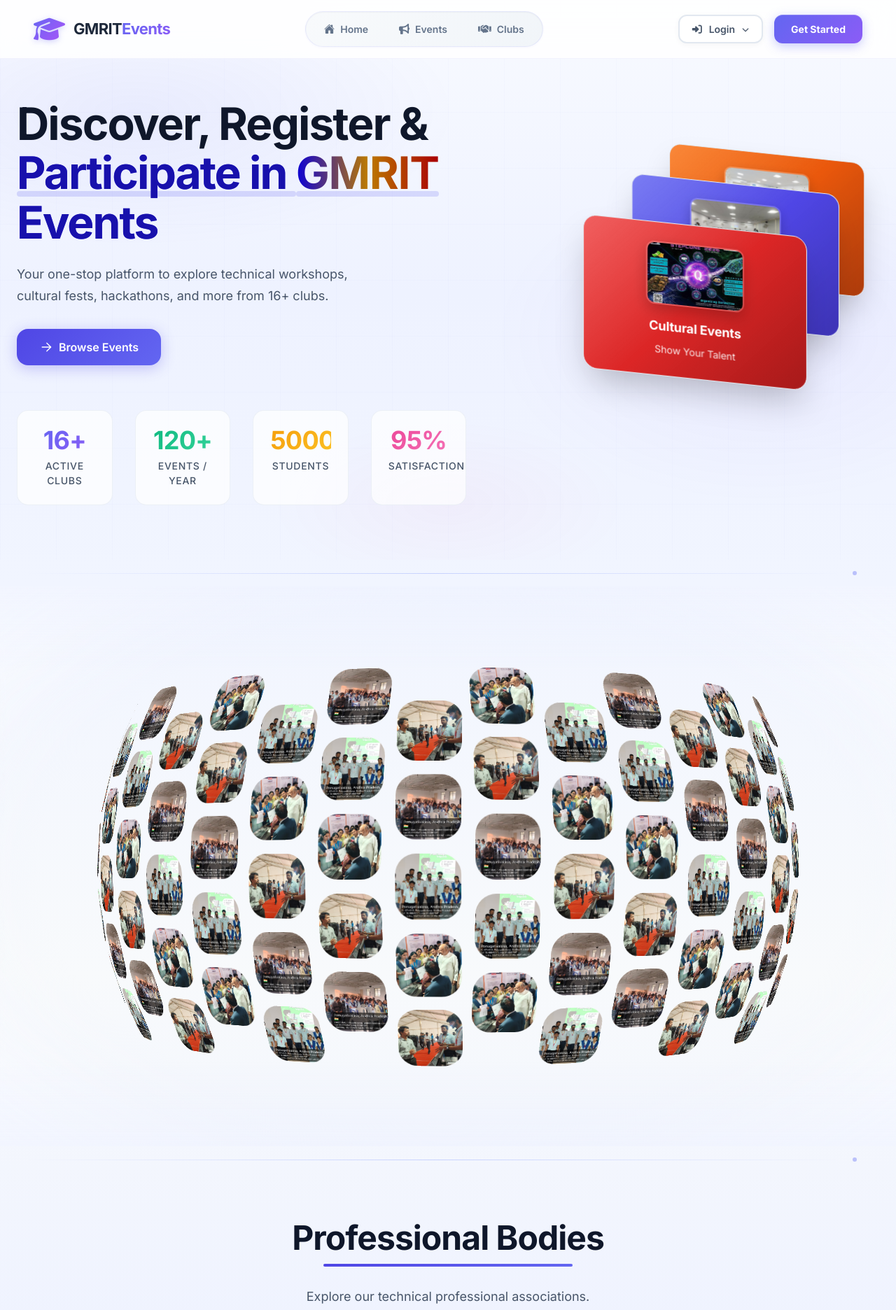
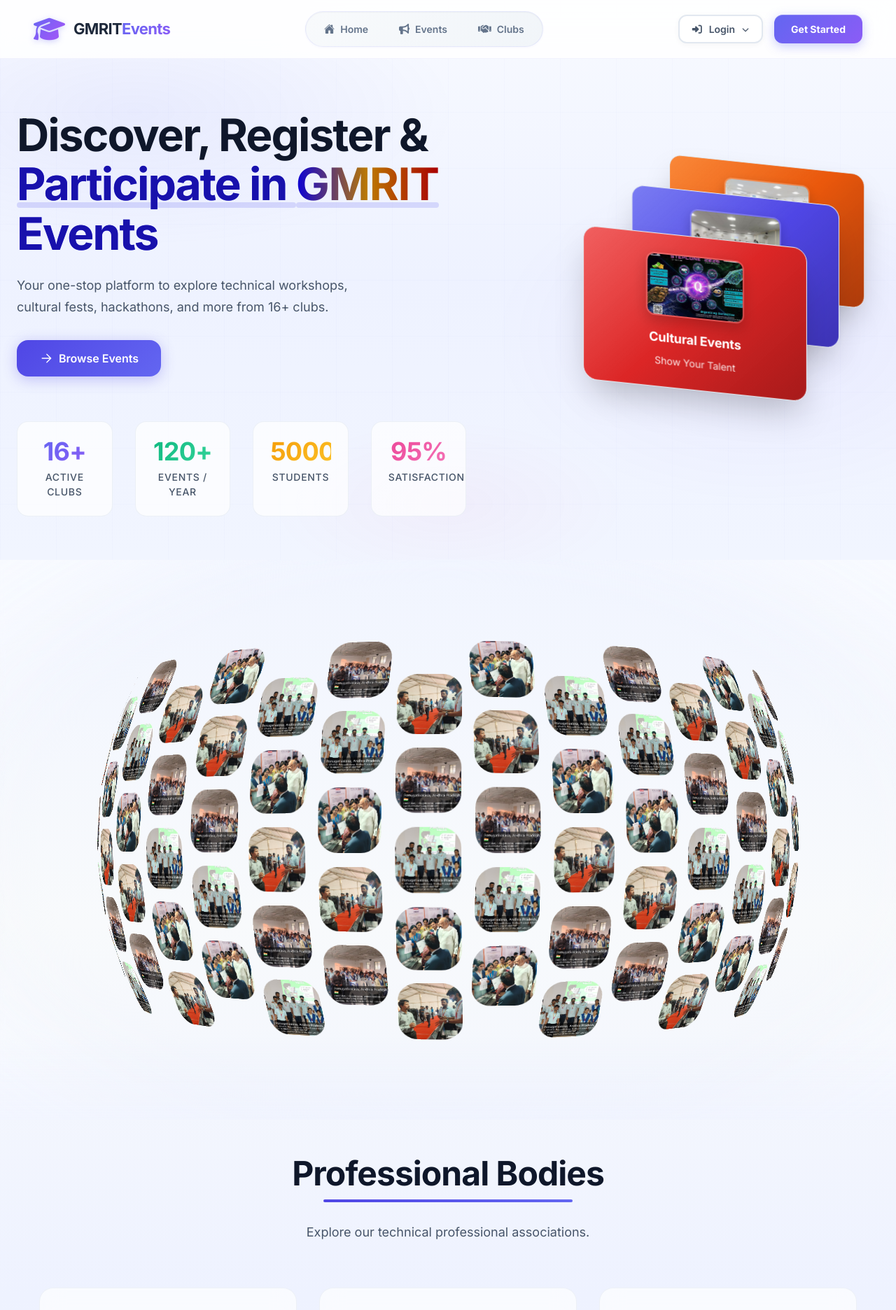
Before and after one commit to akashregana77/Event-Management-System, a React (Vite) app: page / in a window 1280 px wide. Shown: the top 1872 px of the page at 70% size. Built offline with nearby package versions, Linux system fonts and the light colour scheme.

Commit message:
changes doen

```diff
--- a/src/App.jsx
+++ b/src/App.jsx
@@ -13,18 +13,14 @@
 
 function Home() {
   return (
-    <div className="home-page">
+    <>
       <Navbar />
-      <Main />
-      <div className="home-section-divider">
-        <span className="divider-dot" />
+      <div className="home-page">
+        <Main />
+        <DomeGallery />
+        <Clubs />
       </div>
-      <DomeGallery />
-      <div className="home-section-divider">
-        <span className="divider-dot" />
-      </div>
-      <Clubs />
-    </div>
+    </>
   );
 }
 
--- a/src/Home/Bodies/clubs.css
+++ b/src/Home/Bodies/clubs.css
@@ -11,15 +11,14 @@
 .clubs-section {
   display: flex;
   flex-direction: column;
-  gap: 0;
   background: transparent;
 }
 
 .bodies {
   position: relative;
-  padding: var(--space-16) var(--space-6);
+  padding: var(--space-12) var(--space-6);
   background: transparent;
-  overflow: hidden;
+  overflow: visible;
 }
 
 body.theme-dark .bodies {
--- a/src/Home/HomePage.css
+++ b/src/Home/HomePage.css
@@ -21,7 +21,6 @@
     #f1f5ff 85%,
     #f8fafc 100%
   );
-  overflow: hidden;
 }
 
 body.theme-dark .home-page {
@@ -77,49 +76,14 @@
 }
 
 /* ============================================
-   SECTION COMMON STYLES
-   Each section floats as elevated content
+   SEAMLESS SECTION FLOW
+   Content sits directly on the background
+   like the globe — no boxed sections
    ============================================ */
 
-.home-page > *:not(nav) {
+.home-page > * {
   position: relative;
   z-index: 1;
-}
-
-/* ============================================
-   SECTION DIVIDERS
-   Smooth visual transitions between sections
-   ============================================ */
-
-.home-section-divider {
-  position: relative;
-  z-index: 1;
-  display: flex;
-  align-items: center;
-  justify-content: center;
-  padding: var(--space-4) 0;
-  max-width: 1200px;
-  margin: 0 auto;
-}
-
-.home-section-divider::before {
-  content: '';
-  flex: 1;
-  height: 1px;
-  background: linear-gradient(90deg, transparent, var(--brand-200), transparent);
-}
-
-body.theme-dark .home-section-divider::before {
-  background: linear-gradient(90deg, transparent, rgba(99, 102, 241, 0.3), transparent);
-}
-
-.home-section-divider .divider-dot {
-  width: 6px;
-  height: 6px;
-  background: var(--brand-400);
-  border-radius: 50%;
-  margin: 0 var(--space-4);
-  opacity: 0.5;
 }
 
 /* ============================================
--- a/src/Home/globe/DomeGallery.css
+++ b/src/Home/globe/DomeGallery.css
@@ -126,8 +126,7 @@
 }
 
 .edge-fade--top {
-  top: 0;
-  transform: rotate(180deg);
+  display: none;
 }
 
 .edge-fade--bottom {
--- a/src/Home/main.css
+++ b/src/Home/main.css
@@ -14,8 +14,8 @@
   display: flex;
   align-items: center;
   justify-content: center;
-  padding: calc(80px + var(--space-12)) var(--space-6) var(--space-16);
-  overflow: hidden;
+  padding: calc(80px + var(--space-12)) var(--space-6) var(--space-8);
+  overflow: visible;
   background: transparent;
 }
 
@@ -29,15 +29,9 @@
   content: none;
 }
 
-/* Grid Pattern Overlay */
+/* Grid pattern handled by .home-page wrapper */
 .main-grid-overlay {
-  position: absolute;
-  inset: 0;
-  background-image:
-    linear-gradient(rgba(99, 102, 241, 0.03) 1px, transparent 1px),
-    linear-gradient(90deg, rgba(99, 102, 241, 0.03) 1px, transparent 1px);
-  background-size: 60px 60px;
-  z-index: 0;
+  display: none;
 }
 
 /* Dark mode backgrounds handled by .home-page wrapper */
@@ -82,14 +76,16 @@
   align-items: center;
   gap: var(--space-2);
   padding: var(--space-2) var(--space-4);
-  background: white;
-  border: 1px solid var(--primary-200);
+  background: rgba(255, 255, 255, 0.6);
+  backdrop-filter: blur(10px);
+  -webkit-backdrop-filter: blur(10px);
+  border: 1px solid rgba(99, 102, 241, 0.15);
   border-radius: var(--radius-full);
   font-size: var(--text-sm);
   font-weight: 500;
   color: var(--primary-700);
   margin-bottom: var(--space-6);
-  box-shadow: 0 4px 20px rgba(99, 102, 241, 0.1);
+  box-shadow: 0 4px 20px rgba(99, 102, 241, 0.08);
   opacity: 0;
   animation: fadeInUp 0.6s ease-out forwards;
   transform: translateZ(0);
@@ -105,8 +101,10 @@
 }
 
 body.theme-dark .main-badge {
-  background: var(--gray-800);
-  border-color: var(--primary-800);
+  background: rgba(30, 41, 59, 0.5);
+  backdrop-filter: blur(10px);
+  -webkit-backdrop-filter: blur(10px);
+  border-color: rgba(99, 102, 241, 0.25);
   color: var(--primary-300);
 }
 
@@ -276,8 +274,10 @@
   align-items: center;
   gap: var(--space-2);
   padding: var(--space-4) var(--space-8);
-  background: white;
-  border: 2px solid var(--gray-200);
+  background: rgba(255, 255, 255, 0.6);
+  backdrop-filter: blur(10px);
+  -webkit-backdrop-filter: blur(10px);
+  border: 2px solid rgba(226, 232, 240, 0.6);
   border-radius: var(--radius-xl);
   font-size: var(--text-base);
   font-weight: 600;
@@ -294,8 +294,10 @@
 }
 
 body.theme-dark .btn-secondary {
-  background: var(--gray-800);
-  border-color: var(--gray-700);
+  background: rgba(30, 41, 59, 0.5);
+  backdrop-filter: blur(10px);
+  -webkit-backdrop-filter: blur(10px);
+  border-color: rgba(51, 65, 85, 0.5);
   color: var(--gray-300);
 }
 
--- a/src/Home/navbarStyles.css
+++ b/src/Home/navbarStyles.css
@@ -22,8 +22,6 @@
   -webkit-backdrop-filter: blur(20px);
   border-bottom: 1px solid rgba(99, 102, 241, 0.08);
   transition: padding 0.3s ease, background 0.3s ease, box-shadow 0.3s ease, border-color 0.3s ease;
-  transform: translateZ(0);
-  will-change: padding, background-color;
 }
 
 .nav.scrolled {
```
